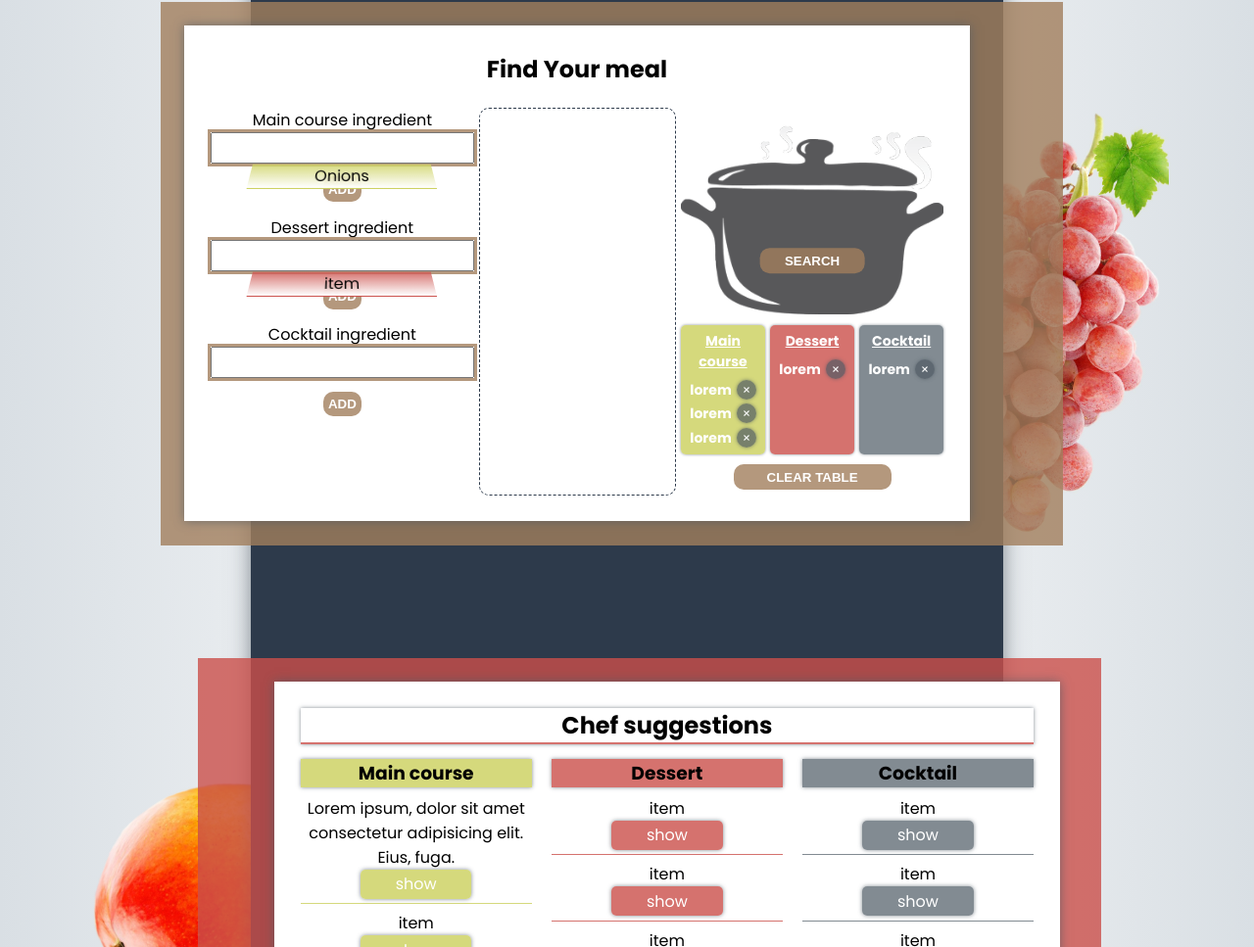
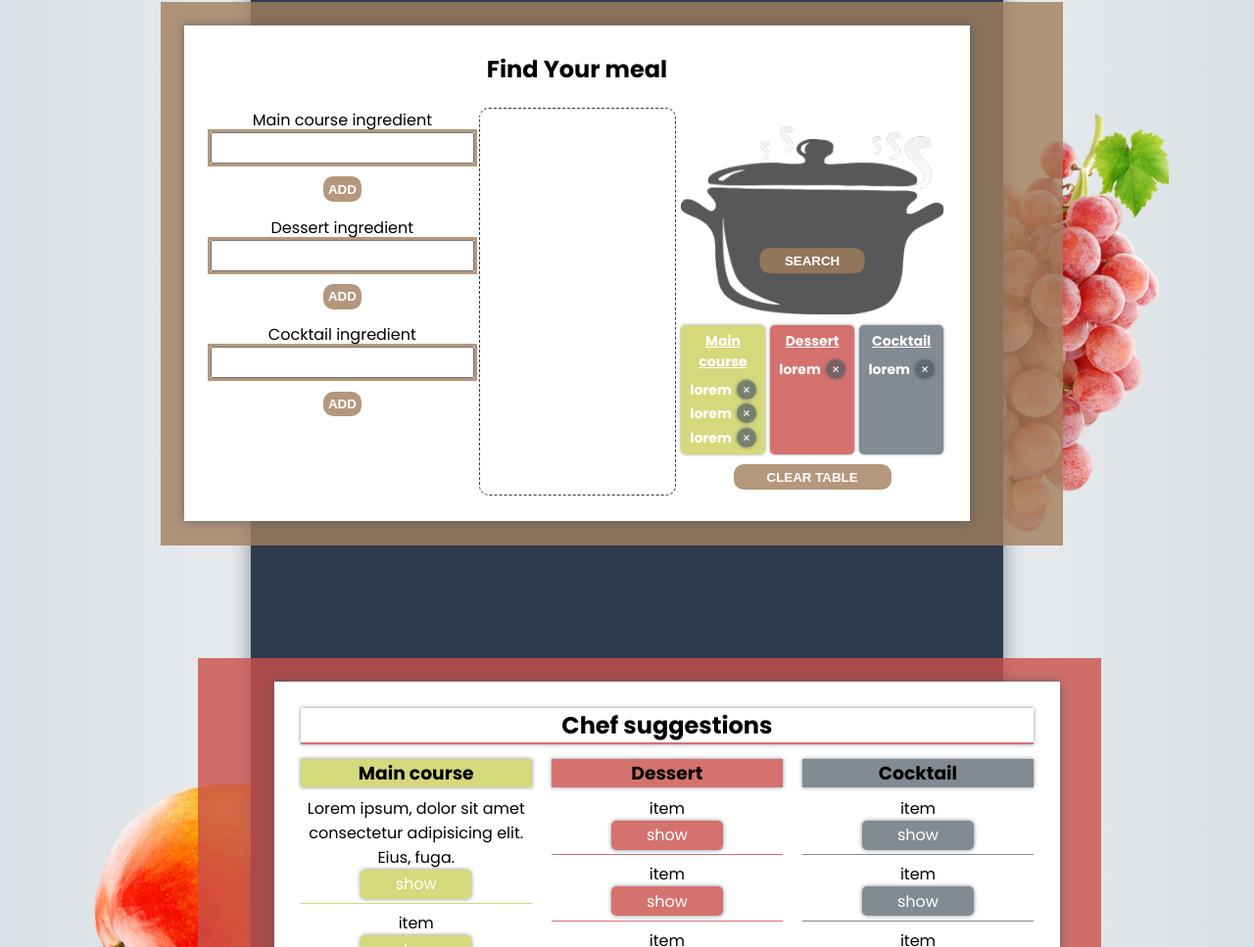
Before and after one commit to ArlBiern/CookBook, a website built with webpack: page src/index.html in a window 1280 px wide. Shown: the part 1687-2654 px from the top of the page at 98% size. Built offline with nearby package versions, Linux system fonts and the light colour scheme.

Commit message:
Remove mockup data from creating cards area and add markup for future js scripting

```diff
--- a/src/index.html
+++ b/src/index.html
@@ -110,28 +110,14 @@
                                         <div class="error hidden"><span class="error-message"></span ><span class="error-close-button">+</span></div>
                                         <label for="mainMeal">Main course ingredient</label>
                                         <input id="mainMeal" type="text"> <!--from Recipe Puppy-->
-                                        <ul data-select="mainMeal">
-                                            <li>Onions</li>
-                                            <!-- <li>Red onions</li>
-                                            <li>Spiced onions</li>
-                                            <li>Rattered onions</li>
-                                            <li>Rattered onions</li>
-                                            <li>Rattered onions</li>
-                                            <li>Rattered onions</li> -->
+                                        <ul data-select="mainMeal" class="hidden">
                                         </ul>
                                         <button class="mainButton sectionC" disabled>add</button> <!--creates card-->
                                     </div>
                                     <div data-input="dessert">
                                         <label for="dessert">Dessert ingredient</label>
                                         <input id="dessert" type="text"> <!--from dessert category from TheMealDB-->
-                                        <ul data-select="dessert">
-                                            <!--will be remove after adding  the functionality of the input-->
-                                            <li>item</li>
-                                            <!-- <li>item</li>
-                                            <li>item</li>
-                                            <li>item</li>
-                                            <li>item</li>
-                                            <li>item</li> -->
+                                        <ul data-select="dessert" class="hidden">
                                         </ul>
                                         <button class="mainButton sectionC" disabled>add</button> <!--creates card-->
                                     </div>
@@ -139,10 +125,6 @@
                                         <label for="cocktail">Cocktail ingredient</label>
                                         <input id="cocktail" type="text"><!--from TheCoctailDB-->
                                         <ul data-select="cocktail" class="hidden">
-                                            <li>Onions</li>
-                                            <li>Red onions</li>
-                                            <li>Spiced onions</li>
-                                            <li>Rattered onions</li>
                                         </ul>
                                         <button class="mainButton sectionC" disabled>add</button> <!--creates card-->
                                     </div>
```
